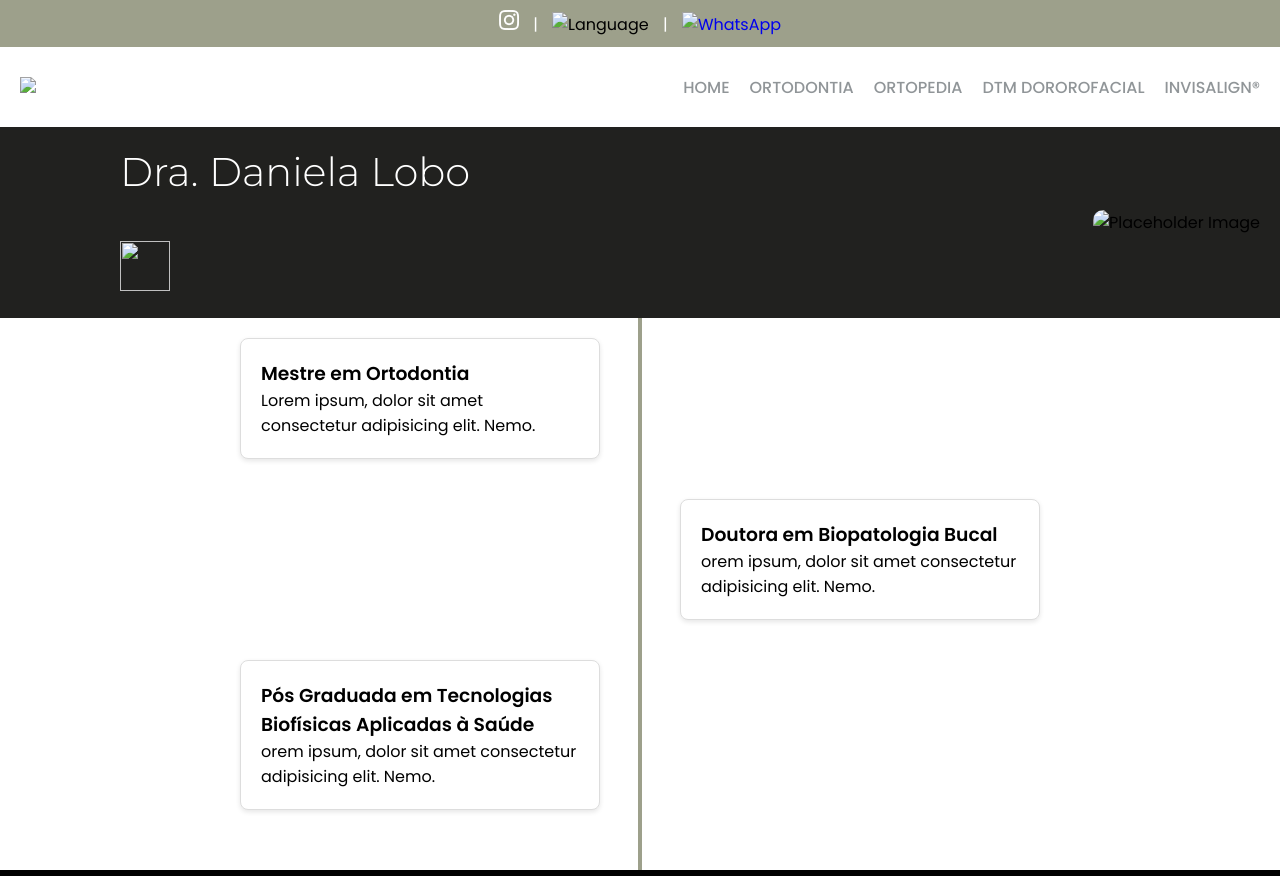
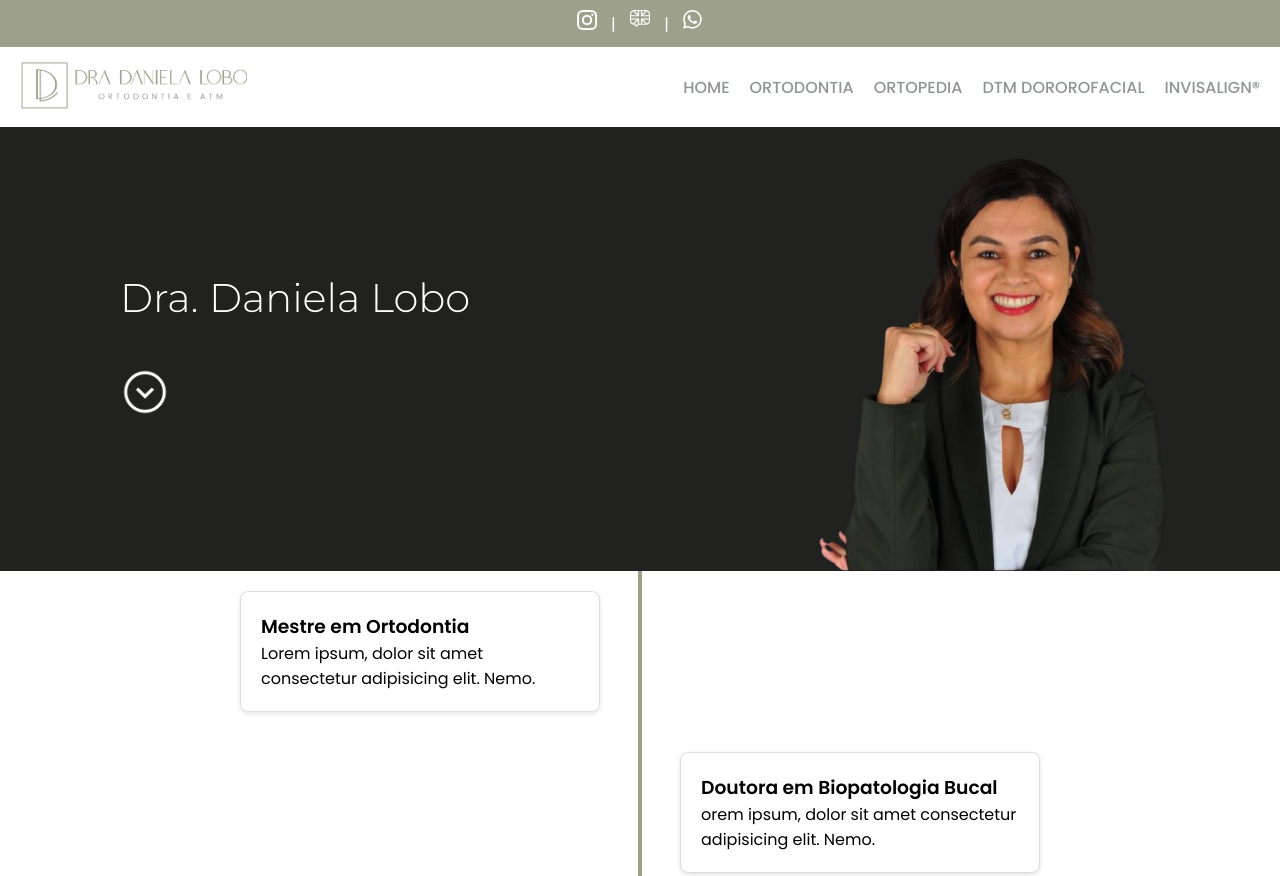
Before and after one commit to matheusbalog/danilobo, a plain HTML site: page index.html in a window 1280 px wide. Shown: the top 876 px of the page. Drawn offline with nearby package versions, Linux system fonts and the light colour scheme; files whose address does not match are found by name.

Commit message:
Update index.html

```diff
--- a/index.html
+++ b/index.html
@@ -5,7 +5,7 @@
   <meta name="viewport" content="width=device-width, initial-scale=1.0">
   <title>Dra. Daniela Lobo | Home</title>
   <link rel="stylesheet" href="style.css">
-  <link rel="shortcut icon" href="assets/img/favicon.ico" type="image/x-icon">
+  <link rel="shortcut icon" href="assets/imgs/favicon.ico" type="image/x-icon">
   <link rel="stylesheet" href="https://fonts.googleapis.com/css2?family=Material+Symbols+Outlined:opsz,wght,FILL,GRAD@24,400,0,0&icon_names=expand_circle_down" />
 
 </head>
@@ -13,14 +13,14 @@
   <div class="above-navbar">
     <a target="_blank" href="https://www.instagram.com/dradanielalobo/" style="text-decoration: none;"><img src="assets/img/instagram.png" alt="Instagram" ></a>
     <span>|</span>
-    <img src="assets/img/english-language.png" alt="Language">
+    <img src="assets/imgs/english-language.png" alt="Language">
     <span>|</span>
-    <a target="_blank" href="https://wa.me/5512997124300" style="text-decoration: none;"><img src="assets/img/whatsapp.png" alt="WhatsApp"></a>
+    <a target="_blank" href="https://wa.me/5512997124300" style="text-decoration: none;"><img src="assets/imgs/whatsapp.png" alt="WhatsApp"></a>
   </div>
 
   <nav class="navbar">
     <div class="logo">
-      <img src="assets/img/Captura de tela_22-1-2025_113214_drive.google.com.jpeg">
+      <img src="assets/imgs/Captura de tela_22-1-2025_113214_drive.google.com.jpeg">
     </div>
     <button class="hamburger" onclick="toggleMenu()">☰</button>
     <div class="nav-links" id="navLinks">
@@ -40,10 +40,10 @@
     <div class="text-content-2">
         <h1 style="color: white;">Dra. Daniela Lobo</h1><br>
         <p style="color: white;"></p><br>
-          <a href="#link-ancora"><img src="assets/img/expand_circle_down_55dp_FFFFFF_FILL0_wght400_GRAD0_opsz48.png" alt="" width="50px" height="50px"></a>
+          <a href="#link-ancora"><img src="assets/imgs/expand_circle_down_55dp_FFFFFF_FILL0_wght400_GRAD0_opsz48.png" alt="" width="50px" height="50px"></a>
     </div>
     <div class="image-content">
-        <img src="assets/img/Captura_de_tela_23-1-2025_171822_www.instagram.com-removebg-preview (1).png" alt="Placeholder Image" width="80%" style="margin-bottom: -27px;">
+        <img src="assets/imgs/Captura_de_tela_23-1-2025_171822_www.instagram.com-removebg-preview (1).png" alt="Placeholder Image" width="80%" style="margin-bottom: -27px;">
     </div>
 </section>
 <section>
```
